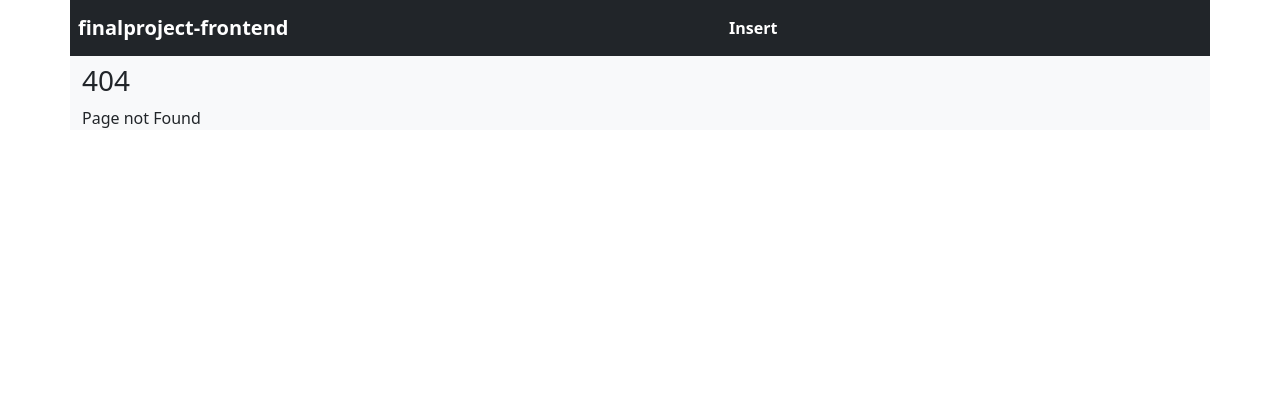
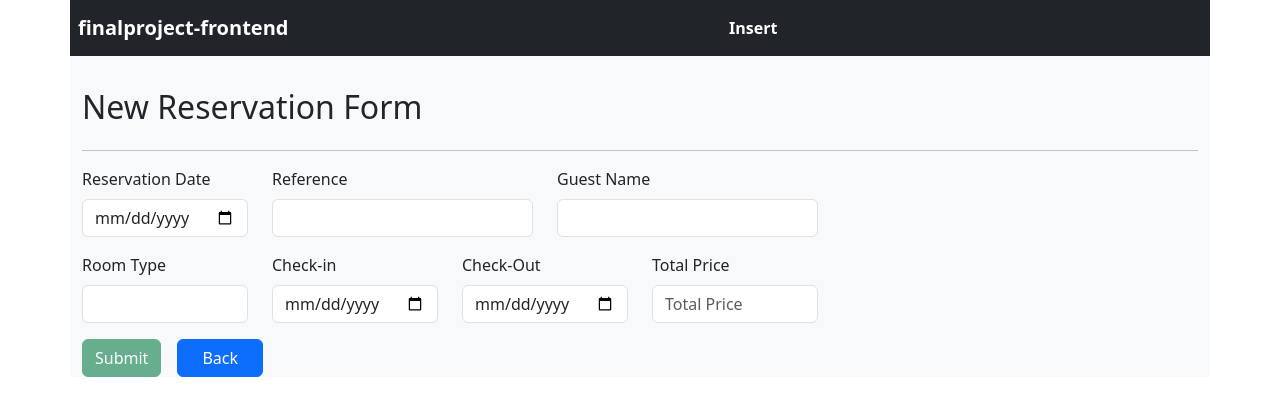
Before and after one commit to droksty/CF3-FinalProject-Frontend, an Angular app: page /insert-form in a window 1280 px wide. Before the commit this address had no page. Shown: the top 416 px of the page. Built offline with nearby package versions, Linux system fonts and the light colour scheme.

Commit message:
gen and impl form-insert

```diff
--- a/src/app/app.interfaces.ts
+++ b/src/app/app.interfaces.ts
@@ -8,3 +8,13 @@ export interface Reservation {
   roomType: string;
   totalPrice: number;
 }
+
+export function datesToString(reservation: Reservation) {
+  reservation.reservationDate = reservation.reservationDate.toString();
+  reservation.checkIn = reservation.checkIn.toString();
+  reservation.checkOut = reservation.checkOut.toString();
+  if (reservation.checkOut < reservation.checkIn) {
+    console.log("Fix this.")
+  }
+  return reservation;
+}
--- /dev/null
+++ b/src/app/form-insert/form-insert.component.html
@@ -0,0 +1,44 @@
+<h2 class="mb-4 mt-4">New Reservation Form</h2>
+<hr>
+<form [formGroup]="insertForm" (ngSubmit)="insertReservation()">
+  <!-- Row #1 -->
+  <div class="row">
+    <div class="col-sm-2 mb-3">
+      <label for="reservationDate" class="form-label">Reservation Date</label>
+      <input type="date" class="form-control" id="reservationDate" formControlName="reservationDate"/>
+    </div>
+    <div class="col-sm-3 mb-3">
+      <label for="reference" class="form-label">Reference</label>
+      <input type="text" class="form-control" id="reference" formControlName="reference"/>
+    </div>
+    <div class="col-sm-3 mb-3">
+      <label for="guestName" class="form-label">Guest Name</label>
+      <input type="text" class="form-control" id="guestName" formControlName="guestName" />
+    </div>
+  </div>
+  <!-- Row #2 -->
+  <div class="row">
+    <div class="col-sm-2 mb-3">
+      <label for="roomType" class="form-label">Room Type</label>
+      <select class="form-select" class="form-control" id="roomType" formControlName="roomType">
+        <option value="DOUBLE_ROOM">Double Room</option>
+        <option value="TRIPLE_ROOM">Triple Room</option>
+        <option value="JUNIOR_SUITE">Junior Suite</option>
+      </select>
+    </div>
+    <div class="col-sm-2 mb-3">
+      <label for="checkIn" class="form-label">Check-in</label>
+      <input type="date" class="form-control" id="checkIn" formControlName="checkIn"/>
+    </div>
+    <div class="col-sm-2 mb-3">
+      <label for="checkOut" class="form-label">Check-Out</label>
+      <input type="date" class="form-control" id="checkOut" formControlName="checkOut"/>
+    </div>
+    <div class="col-sm-2 mb-3">
+      <label for="totalPrice" class="form-label">Total Price</label>
+      <input type="number" class="form-control" id="totalPrice" formControlName="totalPrice" placeholder="Total Price"/>
+    </div>
+  </div>
+  <button type="submit" class="btn btn-success me-3" [disabled]="!insertForm.valid">Submit</button>
+  <a class="btn btn-primary px-4" routerLink="" role="button">Back</a>
+</form>
--- /dev/null
+++ b/src/app/form-insert/form-insert.component.ts
@@ -0,0 +1,41 @@
+import { Component } from '@angular/core';
+import { Reservation, datesToString } from '../app.interfaces';
+import { FormBuilder, FormGroup, Validators } from '@angular/forms';
+import { ReservationsService } from '../reservations.service';
+
+@Component({
+  selector: 'app-form-insert',
+  templateUrl: './form-insert.component.html',
+  styleUrls: ['./form-insert.component.css']
+})
+export class FormInsertComponent {
+
+  insertForm: FormGroup;
+
+  constructor(private fb: FormBuilder, private service: ReservationsService) {
+    this.insertForm = this.fb.group({
+      reference: ['', [Validators.required, Validators.minLength(10)]],
+      reservationDate: ['', Validators.required],
+      guestName: ['', Validators.required],
+      checkIn: ['', Validators.required],
+      checkOut: ['', Validators.required],
+      roomType: ['', Validators.required],
+      totalPrice: ['', Validators.required]
+    })
+  }
+
+  insertReservation(): void {
+    if (this.insertForm.valid) {
+      const reservation = this.insertForm.value as Reservation;
+      // console.log(reservation)
+
+      this.service.insertReservation(datesToString(reservation)).subscribe((response) => {
+        console.log(response)
+        console.log("inserted")
+      });
+      this.insertForm.reset();
+    } else {
+      console.log('Form not valid');
+    }
+  }
+}
```
Also changed, not shown: src/app/app.module.ts (+8 -3 lines), src/app/form-insert/form-insert.component.css (added), 1 other file (tests, documents, lock files or other folders).
